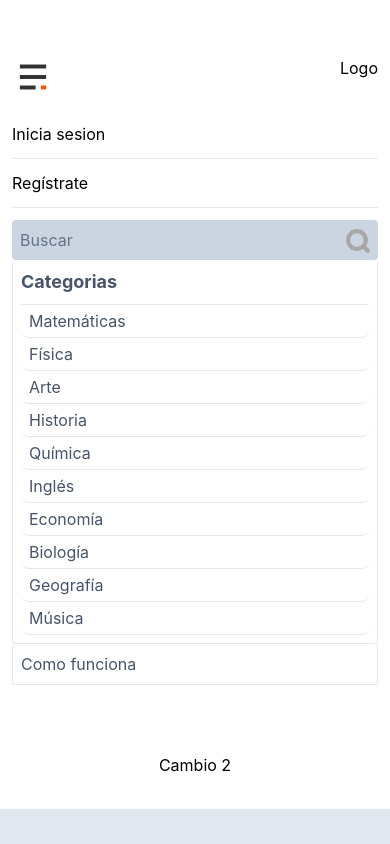
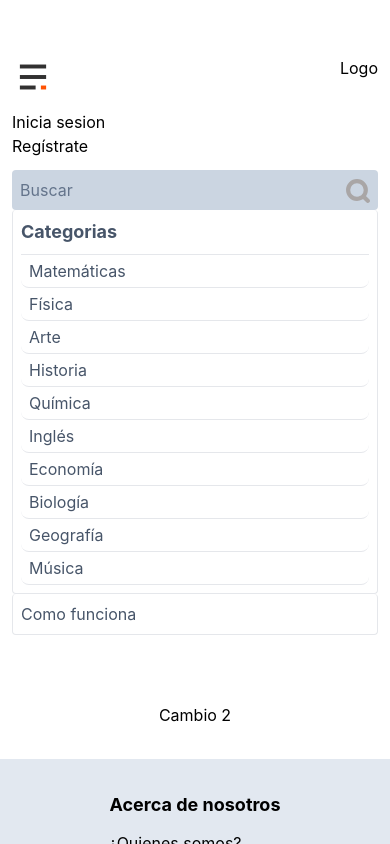
Before and after one commit to felipelena8/TPO_APIS, a React (Create React App) app: page / in a window 390 px wide. Both pictures are taken after a click on the item 33 px from the left and 77 px from the top of the page. Shown: the top 844 px of the page. Built offline with nearby package versions, Linux system fonts and the light colour scheme.

Commit message:
Se soluciono el redireccionamiento en el header

```diff
--- a/src/components/Header.jsx
+++ b/src/components/Header.jsx
@@ -1,5 +1,5 @@
 import React, { useEffect, useState } from "react";
-import { NavLink } from "react-router-dom";
+import { Link, NavLink } from "react-router-dom";
 
 export default function Header() {
   const [categoriasVisibles, setCategoriasVisibles] = useState(false);
@@ -39,8 +39,8 @@ export default function Header() {
           <li className="text-slate-600 hover:text-purple-800"><NavLink to="/" className={({ isActive }) => isActive ? "text-orange-500" : ""} >Inicio</NavLink></li>
           <li className="text-slate-600 hover:text-purple-800"><NavLink to="como-funciona" className={({ isActive }) => isActive ? "text-orange-500" : ""} >Como funciona</NavLink></li>
           <li className="flex justify-between">
-            <a className="px-3 py-2 mx-2 border-black border rounded transition ease-in-out hover:bg-black hover:text-white" href="iniciar-sesion">Iniciar sesion</a>
-            <a className="px-3 py-2 mx-2 bg-black rounded text-white transition ease-in-out hover:bg-white hover:text-black border border-black" href="registrate">Registrate</a>
+            <Link className="px-3 py-2 mx-2 border-black border rounded transition ease-in-out hover:bg-black hover:text-white"to={"iniciar-sesion"}>Iniciar sesion</Link>
+            <Link className="px-3 py-2 mx-2 bg-black rounded text-white transition ease-in-out hover:bg-white hover:text-black border border-black" to="registrate">Registrate</Link>
           </li>
         </ul >
         <div className="flex flex-col justify-between w-full md:hidden">
@@ -66,8 +66,8 @@ export default function Header() {
 
           {(navMobile && <div className="p-3" id="mobile-menu">
             <div className="pb-3 flex flex-col">
-              <NavLink to="/iniciar-sesion" className={({ isActive }) => "py-3 border-b" + (isActive ? " text-orange-500" : "")}>Inicia sesion</NavLink>
-              <NavLink to="/registrate" className={({ isActive }) => "py-3 border-b" + (isActive ? " text-orange-500" : "")}>Regístrate</NavLink>
+              <Link to="iniciar-sesion" className={({ isActive }) => "py-3 border-b" + (isActive ? " text-orange-500" : "")}>Inicia sesion</Link>
+              <Link to="registrate" className={({ isActive }) => "py-3 border-b" + (isActive ? " text-orange-500" : "")}>Regístrate</Link>
 
             </div>
             <ul className="flex flex-col justify-center">
```
